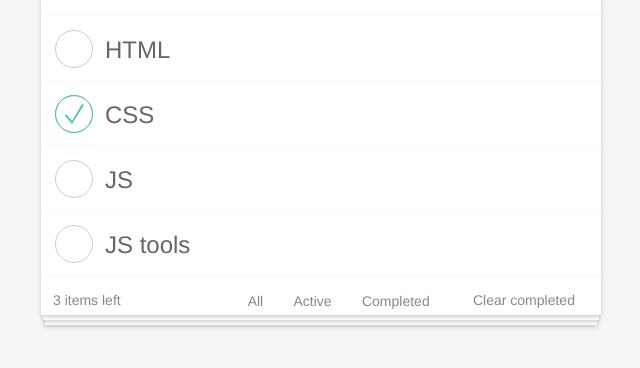
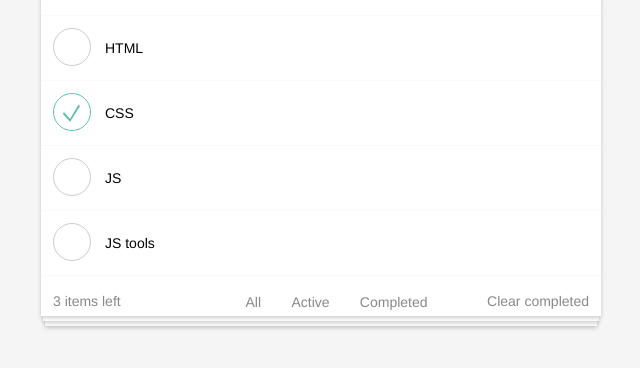
Before and after one commit to ok-technopolis-autumn-2017/Alex_Antufiev, a website: page src/index.html in a window 1280 px wide. Shown: the part 148-516 px from the top of the page, without its empty margins (319-959 px from the left). Drawn offline with nearby package versions, Linux system fonts and the light colour scheme; files that its build step writes are made by us from their sources.

Commit message:
Add files via upload

```diff
--- a/src/index.html
+++ b/src/index.html
@@ -29,41 +29,43 @@
 
         <div class="todos-list">
             <div class="todos-list_item">
-                <div class="todos-list_item_checkbox">
+                <div class="todos-list_item_checkbox todos-list_item_ready-mark">
                     <input type="checkbox" class="todos-list_item_checkbox_target"
-                           aria-label="Mark as completed item"/>
+                           aria-label="Mark as (un)completed item"/>
                     <div class="todos-list_item_checkbox_visual"></div>
-                    <div class="todos-list_item_checkbox_no-visual"></div>
+                    <div class="todos-list_item_checkbox_no_visual"></div>
                 </div>
                 <button class="todos-list_item_remove" aria-label="remove item"></button>
-                <div class="todos-list_item_name" contenteditable="false">HTML</div>
+                <div class="todos-list_item_name" contenteditable="false">
+                    HTML
+                </div>
             </div>
             <div class="todos-list_item __complete">
-                <div class="todos-list_item_checkbox">
+                <div class="todos-list_item_checkbox todos-list_item_ready-mark">
                     <input type="checkbox" checked="checked" class="todos-list_item_checkbox_target"
                            aria-label="Mark as no completed item"/>
                     <div class="todos-list_item_checkbox_visual"></div>
-                    <div class="todos-list_item_checkbox_no-visual"></div>
+                    <div class="todos-list_item_checkbox_no_visual"></div>
                 </div>
                 <button class="todos-list_item_remove" aria-label="remove item"></button>
                 <div class="todos-list_item_name" contenteditable="false">CSS</div>
             </div>
             <div class="todos-list_item">
-                <div class="todos-list_item_checkbox">
+                <div class="todos-list_item_checkbox todos-list_item_ready-mark">
                     <input type="checkbox" class="todos-list_item_checkbox_target"
                            aria-label="Mark as completed item"/>
                     <div class="todos-list_item_checkbox_visual"></div>
-                    <div class="todos-list_item_checkbox_no-visual"></div>
+                    <div class="todos-list_item_checkbox_no_visual"></div>
                 </div>
                 <button class="todos-list_item_remove" aria-label="remove item"></button>
                 <div class="todos-list_item_name" contenteditable="false">JS</div>
             </div>
             <div class="todos-list_item">
-                <div class="todos-list_item_checkbox">
+                <div class="todos-list_item_checkbox todos-list_item_ready-mark">
                     <input type="checkbox" class="todos-list_item_checkbox_target"
                            aria-label="Mark as completed item"/>
                     <div class="todos-list_item_checkbox_visual"></div>
-                    <div class="todos-list_item_checkbox_no-visual"></div>
+                    <div class="todos-list_item_checkbox_no_visual"></div>
                 </div>
                 <button class="todos-list_item_remove" aria-label="remove item"></button>
                 <div class="todos-list_item_name" contenteditable="false">JS tools</div>
@@ -85,7 +87,7 @@
                         aria-label="show no completed items">
                     Active
                 </button>
-                <button class="todos-actions-bar_filter " data-filter="completed"
+                <button class="todos-actions-bar_filter" data-filter="completed"
                         aria-label="show completed items">
                     Completed
                 </button>
--- a/src/styles/config/vars/offset.scss
+++ b/src/styles/config/vars/offset.scss
@@ -17,4 +17,3 @@ $offset_low: 3px;
 $offset_low_2x: $offset_low*2;
 $offset_low_3x: $offset_low*3;
 $offset_low_4x: $offset_low*4;
-$offset_action-bar_counter: 98px;
--- a/src/styles/project/todos-actions-bar.scss
+++ b/src/styles/project/todos-actions-bar.scss
@@ -4,25 +4,18 @@ $border-focus: 1px solid $color-focus;
 $border-no_focus: 1px solid $c-white;
 
 .todos-actions-bar {
-  height: 39px;
+  min-height: 40px;
   overflow: hidden;
   display: flex;
   justify-content: space-between;
   align-items: center;
 }
 
-//.todos-actions-bar:after {
-//  content: '';
-//  display: block;
-//  clear: both;
-//}
-
 .todos-actions-bar_counter {
   box-sizing: border-box;
   border: 0;
   background: none;
   resize: none;
-  width: $offset_action-bar_counter;
   color: $c-gray;
   line-height: $offset_high_4x;
   font-weight: $fw_normal;
@@ -33,14 +26,11 @@ $border-no_focus: 1px solid $c-white;
 }
 
 .todos-actions-bar_clear {
-  //box-sizing: border-box;
   border: 0;
   background: none;
   resize: none;
-  width: 116px;
   margin-top: $offset_low_3x;
   color: $c-gray;
-  line-height: $offset_high_4x;
   font-weight: $fw_normal;
   padding: 0 $offset_low_4x 0 0;
   outline: none;
@@ -49,25 +39,21 @@ $border-no_focus: 1px solid $c-white;
 
 .todos-actions-bar_filter:focus {
   border: $border-focus;
-  border-radius: 15%;
 }
 
 .todos-actions-bar_filters {
-  //position: relative;
   align-items: center;
   justify-content: space-between;
   display: flex;
-
 }
 
 .todos-actions-bar_filter {
   outline: none;
-  //position: relative;
   color: $c-gray;
   background: none;
   border: $border-no_focus;
   padding-bottom: 0;
   margin: $offset_high*2 0 0 10%;
   align-items: center;
-
+  border-radius: 8px;
 }
--- a/src/styles/project/todos-add.scss
+++ b/src/styles/project/todos-add.scss
@@ -2,12 +2,7 @@
 
 .todos-add {
   border-bottom: 1px groove $color-border;
-}
-
-.todos-add:after {
-  content: '';
-  display: block;
-  clear: both;
+  @include clearfix();
 }
 
 .todos-add_select-all {
@@ -19,6 +14,7 @@
   margin: 0;
   float: left;
   position: relative;
+  outline: none;
 }
 
 .todos-add_select-all:focus {
@@ -31,7 +27,6 @@
   background: url('../../../images/icons/select-all.png') no-repeat 0 0;
   position: absolute;
   left: 50%;
-  //top: 50%;
   margin: $button_side_main/2*-1 $button_side_main*-1;
 }
 
--- a/src/styles/project/todos-list.scss
+++ b/src/styles/project/todos-list.scss
@@ -1,32 +1,30 @@
 @import "../config/globals";
 
 .todos-list {
-  border: none;
 }
 
     .todos-list_item {
       border-bottom: 1px groove $color-border;
-  height: 64px;
+      min-height: $button_side;
+      display: flex;
+      -webkit-box-align: center;
+      align-items: center;
+      @include clearfix();
     }
 
-.todos-list_item:hover {
+      .todos-list_item:hover{
         background: $color-border;
-}
-
-~ .todos-list_item_remove {
-  visibility: visible;
       }
 
         .todos-list_item_checkbox {
           width: $button_side;
           height: $button_side;
+          float: left;
           position: relative;
-  float: left;
-  border: #666666;
-
+          display: block;
         }
 
-.todos-list_item_checkbox_target {
+            .todos-list_item_checkbox_target{
               opacity: 0;
               position: absolute;
               top: 0;
@@ -36,70 +34,59 @@
               z-index: 1;
             }
 
-.todos-list_item_checkbox_no-visual {
-  border: 1px solid $c-gray-light;
+            .todos-list_item_checkbox_visual{
+              width: 20px;
+              height: 20px;
+              position: relative;
               border-radius: 50%;
-  width: $button_side_main*3;
-  height: $button_side_main*3;
-  position: absolute;
-  margin: $margin_normal 0 0 $margin_normal;
-}
-
-.todos-list_item_checkbox_visual {
-  width: $button_side_main*3;
-  height: $button_side_main*3;
-  position: absolute;
-  margin: $margin_normal 0 0 $margin_normal;
-  border: 1px solid $c-gray-light;
-  border-radius: 50%;
-  background: url('../../../images/icons/completed.png') no-repeat 8px 8px;
+              margin: 21px 0 0 21px;
+              background: url('../../../images/icons/completed.png') no-repeat 0 0;
               visibility: hidden;
             }
 
-.todos-list_item_checkbox_target:checked ~ .todos-list_item_checkbox_visual {
-  visibility: visible;
-  border-color: $color-border-checkbox;
-  font-style: oblique;
+            .todos-list_item_checkbox_no_visual{
+              width: $button_side_main*3;
+              height: $button_side_main*3;
+              top: $button_side_main;
+              left: $button_side_main;
+              position: absolute;
+              border-radius: 50%;
+              border: 1px solid $c-gray-light;
             }
 
-.todos-list_item_checkbox_target:checked ~ .todos-list_item_checkbox_no-visual {
+              .todos-list_item_checkbox_target:checked ~ .todos-list_item_checkbox_no_visual{
                 border-color: $color-border-checkbox;
+              }
+
+              .todos-list_item_checkbox_target:checked ~ .todos-list_item_checkbox_visual{
+                visibility: visible;
               }
 
         .todos-list_item_remove {
           width: $button_side;
           height: $button_side;
+          float: right;
+          position: relative;
+          order: 2;
+          display: block;
+          top: $button_side/3;
+          left: $button_side/3;
+          -webkit-box-ordinal-group: 2;
+          vertical-align: top;
           border: none;
-  padding: 0;
-  margin: 0;
-  float: right;
-  //position: relative;
-  //outline: none;
-  visibility: hidden;
+          opacity: 0;
+          outline: none;
           background: url('../../../images/icons/close.png') no-repeat 0 0;
         }
 
-.todos-list_item_remove_icon {
-  width: $button_side_main*1.5;
-  height: $button_side_main*1.5;
-  position: absolute;
-  margin: -$offset_low_3x 0 0 23px;
+          .todos-list_item_remove:hover{
+            opacity: 1;
           }
 
         .todos-list_item_name {
-  height: $button_side;
           overflow: hidden;
-  box-sizing: border-box;
-  display: inline-block;
-  border: none;
-  background: none;
-  resize: none;
-  color: $c-gray-dark;
-  font-size: $fs_large;
-  line-height: 20px;
-  font-weight: $fw_normal;
-  padding-right: $offset_low_4x;
-  margin-top: $offset_6x;
-  outline: none;
-  white-space: normal;
+          -webkit-box-flex: 1;
+          flex: 1 0;
+          word-wrap: break-word;
+          display: block;
         }
```
Lines whose indentation alone changed are shown as unchanged.
